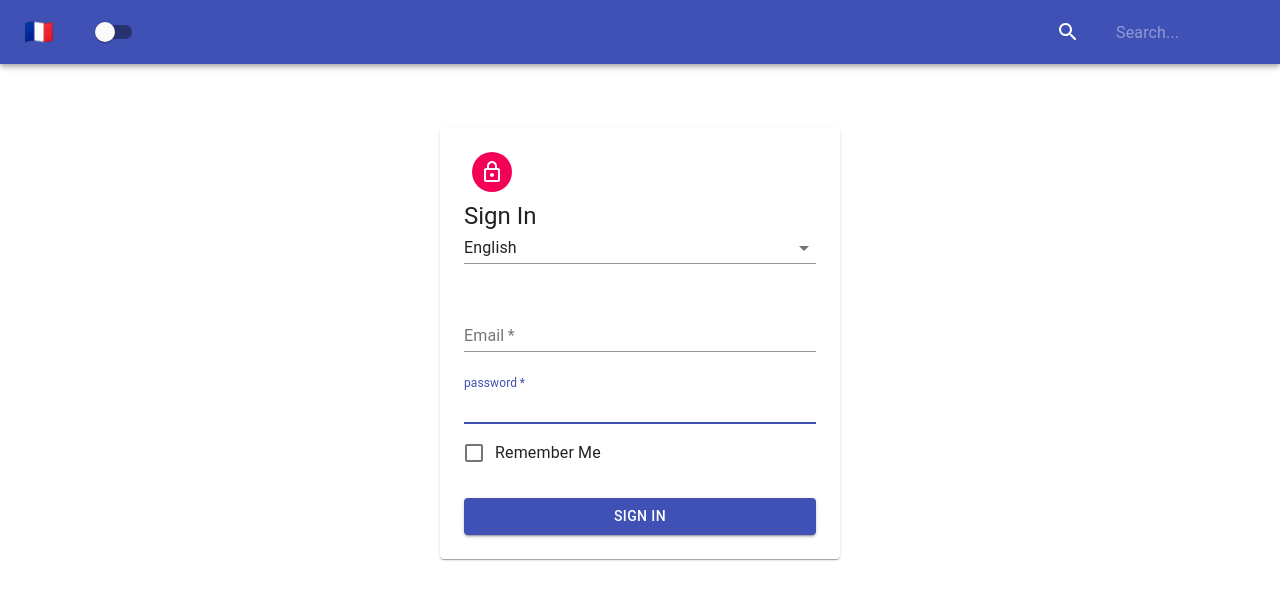
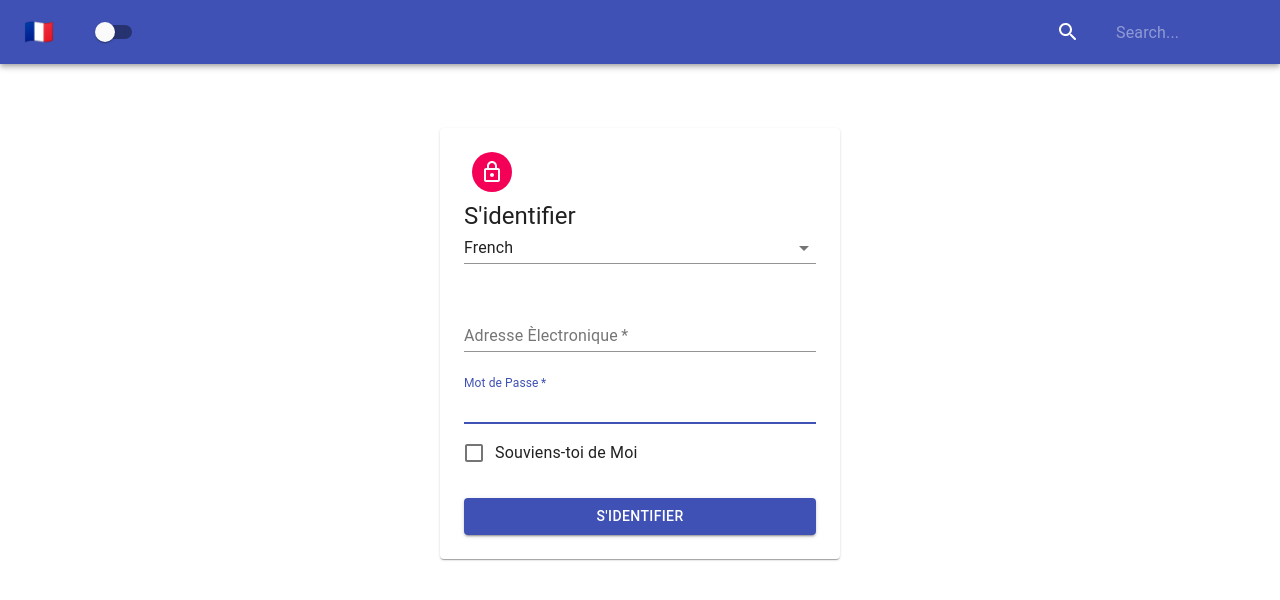
Before and after one commit to jbuican14/form-context, a React (Create React App) app: page / in a window 1280 px wide. Shown: the top 600 px of the page. Built offline with nearby package versions, Linux system fonts and the light colour scheme.

Commit message:
create context for the form (language context)

```diff
--- a/src/App.js
+++ b/src/App.js
@@ -4,6 +4,7 @@ import Form from './components/Form';
 import Navbar from './components/Navbar';
 import Top from './components/Top';
 import { ThemeProvider as ThemeContextProvider } from './contexts/ThemeContext';
+import { LanguageProvider } from './contexts/LanguageContext';
 
 const theme = createTheme({})
 
@@ -11,10 +12,12 @@ function App() {
   return (
     <ThemeContextProvider>
     <ThemeProvider theme={theme}>
-      <Top>
-        <Navbar />
-        <Form />
-      </Top>
+      <LanguageProvider>
+        <Top>
+          <Navbar />
+          <Form />
+        </Top>
+      </LanguageProvider>
     </ThemeProvider>
     </ThemeContextProvider>
   );
--- a/src/components/Form.jsx
+++ b/src/components/Form.jsx
@@ -5,19 +5,43 @@ import { Avatar, Button, CssBaseline,
         withStyles } from '@material-ui/core';
 import { LockOutlined } from '@material-ui/icons';
 import styles from "../styles/FormStyles";
+import { LanguageContext } from '../contexts/LanguageContext';
+import { useContext } from 'react';
+
+const words = {
+  english: {
+    email:"Email",
+    password: "password",
+    rememberMe: "Remember Me",
+    signIn: "Sign In"
+  },
+  french: {
+    email:"Adresse Èlectronique",
+    password: "Mot de Passe",
+    rememberMe: "Souviens-toi de Moi",
+    signIn: "S'identifier"
+  },
+  spanish: {
+    email:"Correo Èlectronico",
+    password: "password",
+    rememberMe: "Acuérdate de Mí",
+    signIn: "Iniciar Sesión"
+  },
+}
 
 function Form({classes}) {
-  // const {classes} = props;
-  // console.log('🚀 ~ file: Form.jsx:11 ~ Form ~ classes:', classes)
-
+  const context = useContext(LanguageContext);
+  const { language, changeLanguage } = context;
+  const { email, password, rememberMe, signIn} = words[language];
   return (
     <main className={classes.main}>
       <Paper className={classes.paper}>
         <Avatar className={classes.avatar}>
           <LockOutlined />
         </Avatar>
-        <Typography variant='h5'>Sign In</Typography>
-        <Select value='english'>
+        <Typography variant='h5'>{signIn}</Typography>
+        {/* https://stackoverflow.com/questions/60903335/warning-finddomnode-is-deprecated-in-strictmode-finddomnode-was-passed-an-inst */}
+        <Select value={language} onChange={changeLanguage}>
           <MenuItem value='english'>English</MenuItem>
           <MenuItem value='french'>French</MenuItem>
           <MenuItem value='spanish'>Spanish</MenuItem>
@@ -25,17 +49,17 @@ function Form({classes}) {
 
         <form className={classes.form}>
           <FormControl margin='normal' required fullWidth>
-            <InputLabel htmlFor='email'>Email</InputLabel>
+            <InputLabel htmlFor='email'>{email}</InputLabel>
             <Input id="email" name='email' autoFocus />
           </FormControl>
           <FormControl margin='normal' required fullWidth>
-            <InputLabel htmlFor='password'>password</InputLabel>
+            <InputLabel htmlFor='password'>{password}</InputLabel>
             <Input id="password" name='password' autoFocus />
           </FormControl>
-          <FormControlLabel control={<Checkbox color='primary'/>} label="Remember Me"/>
+          <FormControlLabel control={<Checkbox color='primary'/>} label={rememberMe}/>
 
           <Button variant='contained' type='submit' fullWidth color='primary' className={classes.submit}>
-            Sign In
+            {signIn}
           </Button>
         </form>
       </Paper>
--- /dev/null
+++ b/src/contexts/LanguageContext.js
@@ -0,0 +1,17 @@
+import { createContext, useState } from 'react';
+
+export const LanguageContext = createContext()
+
+export const LanguageProvider = ({children}) => {
+  // eslint-disable-next-line no-unused-vars
+  const [language, setLanguage] = useState('french');
+
+  const changeLanguage = (e) => {
+    setLanguage(e.target.value)
+
+  }
+
+  return (
+    <LanguageContext.Provider value={{language, changeLanguage}}>{children}</LanguageContext.Provider>
+  )
+}
```
